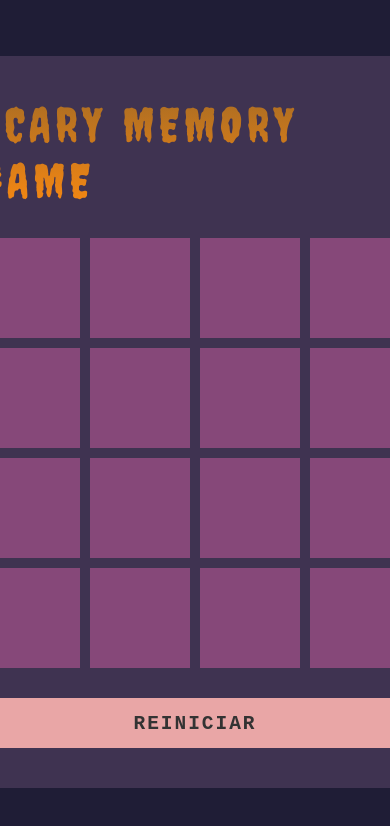
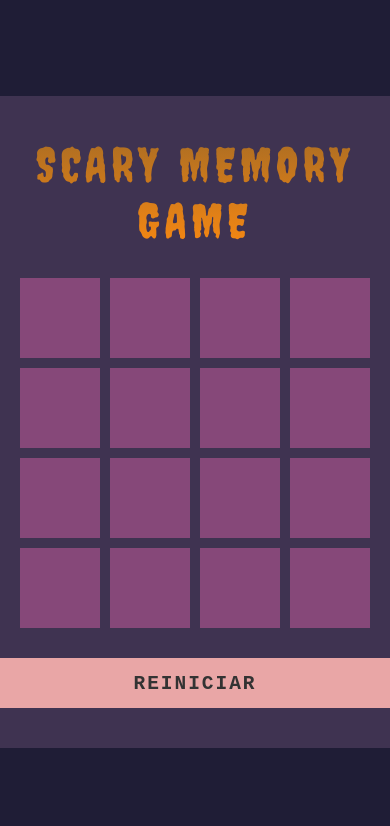
Before and after one commit to CarolGonzaga/desafio-jogo-da-memoria, a plain HTML site: page index.html in a window 390 px wide. Shown: the top 826 px of the page. Drawn offline with Linux system fonts and the light colour scheme.

Commit message:
Atualizei a responsividade no main.css

```diff
--- a/src/styles/main.css
+++ b/src/styles/main.css
@@ -108,3 +108,27 @@ h2 {
 .boxOpen::after {
     transform: rotateY(180deg);
 }
+
+@media screen and (max-width: 400px) {
+
+    .container {
+        height: 100%;
+        justify-content: center;
+        align-items: center;
+        gap: 30px;
+        text-align: center;
+    }
+
+    .game {
+        width: 100vw;
+        height: auto;
+        justify-content: center;
+        align-items: center;
+        gap: 10px;
+    }
+
+    .item {
+        width: 80px;
+        height: 80px;
+    }
+}
```
